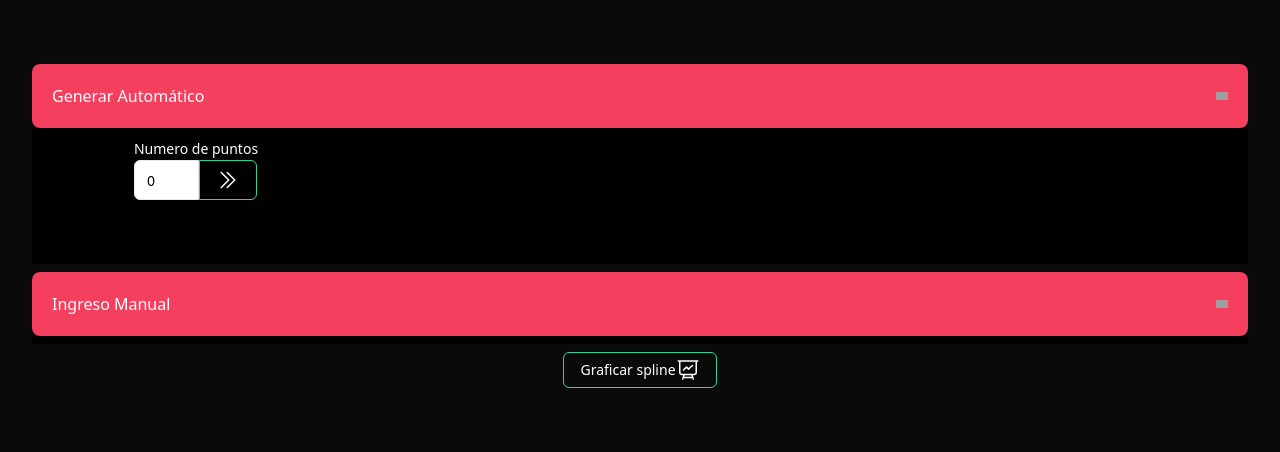
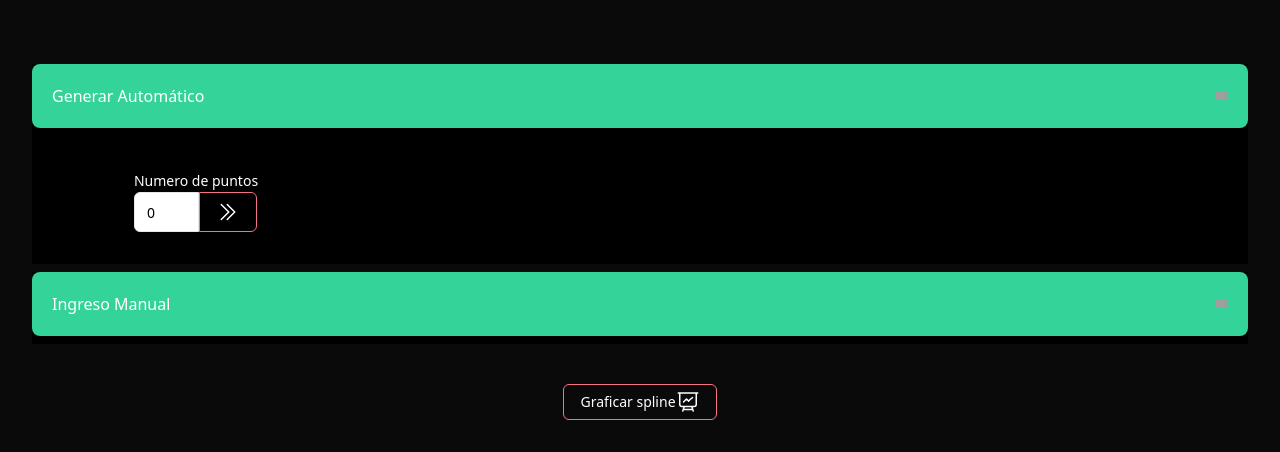
Before and after one commit to nakato156/splines-cubicos-grrr, a Flask app: page / in a window 1280 px wide. Shown: the part 84-536 px from the top of the page. Run offline with Flask 3, Linux system fonts and the light colour scheme; a map, chart or similar area stays blank; some libraries are stand-ins or nearby versions; grey boxes are pictures that could not be loaded.

Commit message:
se agregaron animaciones, correcion de color?

```diff
--- a/app/templates/index.html
+++ b/app/templates/index.html
@@ -19,7 +19,7 @@
         <section>
             <div class="m-2 space-y-2">
                 <div class="group flex flex-col gap-2 bg-black text-white" tabindex="1">
-                    <div class="acordeon flex cursor-pointer items-center justify-between bg-rose-500 p-5 rounded-lg">
+                    <div class="acordeon flex cursor-pointer items-center justify-between bg-green-500 p-5 rounded-lg">
                         <span> Generar Autom&aacute;tico </span>
                         <img src="https://upload.wikimedia.org/wikipedia/commons/9/96/Chevron-icon-drop-down-menu-WHITE.png"
                             class="h-2 w-3 transition-all duration-500" />
@@ -27,7 +27,7 @@
                     <div
                         class="px-5 invisible h-auto max-h-0 items-center opacity-0 transition-all duration-1000">
                         <div class="grid grid-cols-6 md:grid-cols-8 gap-2">
-                            <div class="text-white grid grid-rows-2 col-span-1 md:col-span-2 justify-center">
+                            <div class="text-white py-8 pb-8 grid  col-span-1 md:col-span-2 justify-center">
                                 <div class="self-center">
                                     <label for="points" class="text-sm font-medium">Numero de puntos</label>
                                     <div class="flex">
@@ -49,10 +49,10 @@
                                 </div>
                             </div>
                             <div class="text-white col-span-5 md:col-span-6 justify-center">
-                                <div class="flex h-full items-center justify-center">
+                                <div class="flex h-full items-center justify-center fade-in">
                                     <!-- <div class="overflow-x-auto"> -->
-                                    <table class="w-full shadow-md rounded-xl">
-                                        <tbody id="bodyTablePuntos" class="text-blue-gray-900">
+                                        <table class="w-full shadow-md rounded-xl fade-in">
+                                            <tbody id="bodyTablePuntos" class="text-blue-gray-900">
                                         </tbody>
                                     </table>
                                     <!-- </div> -->
@@ -63,7 +63,7 @@
                 </div>
 
                 <div class="group flex flex-col gap-2 bg-black text-white" tabindex="2">
-                    <div class="acordeon flex cursor-pointer items-center justify-between bg-rose-500 rounded-lg p-5">
+                    <div class="acordeon flex cursor-pointer items-center justify-between bg-green-500 rounded-lg p-5">
                         <span> Ingreso Manual </span>
                         <img src="https://upload.wikimedia.org/wikipedia/commons/9/96/Chevron-icon-drop-down-menu-WHITE.png"
                             class="h-2 w-3 transition-all duration-500" />
@@ -71,10 +71,10 @@
                     <div
                         class="px-5 invisible bg-black h-auto max-h-0 items-center opacity-0 transition-all duration-1000">
                         <div>
-                            <div class="container_n">
+                            <div class="container_n ">
                                 <h2>Ingrese el valor de n</h2>
                                 <div class="lectura_n">
-                                    <div class="contenedor_label_input">
+                                    <div class="contenedor_label_input text-black">
                                         <input type="number" name="valor_n" id="valor_n">
                                     </div>
                                 </div>
@@ -84,14 +84,14 @@
                                 <h2>Ingreso de Puntos</h2>
 
                                 <div class="lectura_puntos">
-                                    <div class="lectura_puntosX">
+                                    <div class="lectura_puntosX ">
                                         <label for="coordenadaX">Coordenada X:</label>
-                                        <input type="number" id="coordenadaX">
+                                        <div class="x text-black"><input type="number" id="coordenadaX"></div>
                                     </div>
 
                                     <div class="lectura_puntosY">
                                         <label for="coordenadaY">Coordenada Y:</label>
-                                        <input type="number" id="coordenadaY">
+                                        <div class="y text-black"><input type="number" id="coordenadaY"></div>
                                     </div>
                                 </div>
 
@@ -114,7 +114,7 @@
                 </div>
             </div>
         </section>
-        <section class="text-white flex justify-center items-center">
+        <section class="text-white flex justify-center items-center py-8">
             <button id="btn-graficar"
                 class="inline-flex items-center justify-center whitespace-nowrap border border-emerald-400 rounded-md text-sm font-medium transition-colors disabled:opacity-50 text-primary-foreground hover:bg-emerald-400/90 px-4 py-2 h-[36px]">
                 Graficar spline
```
Also changed, not shown: app/static/js/index.js (+29 -16 lines), app/static/css/index.css.
